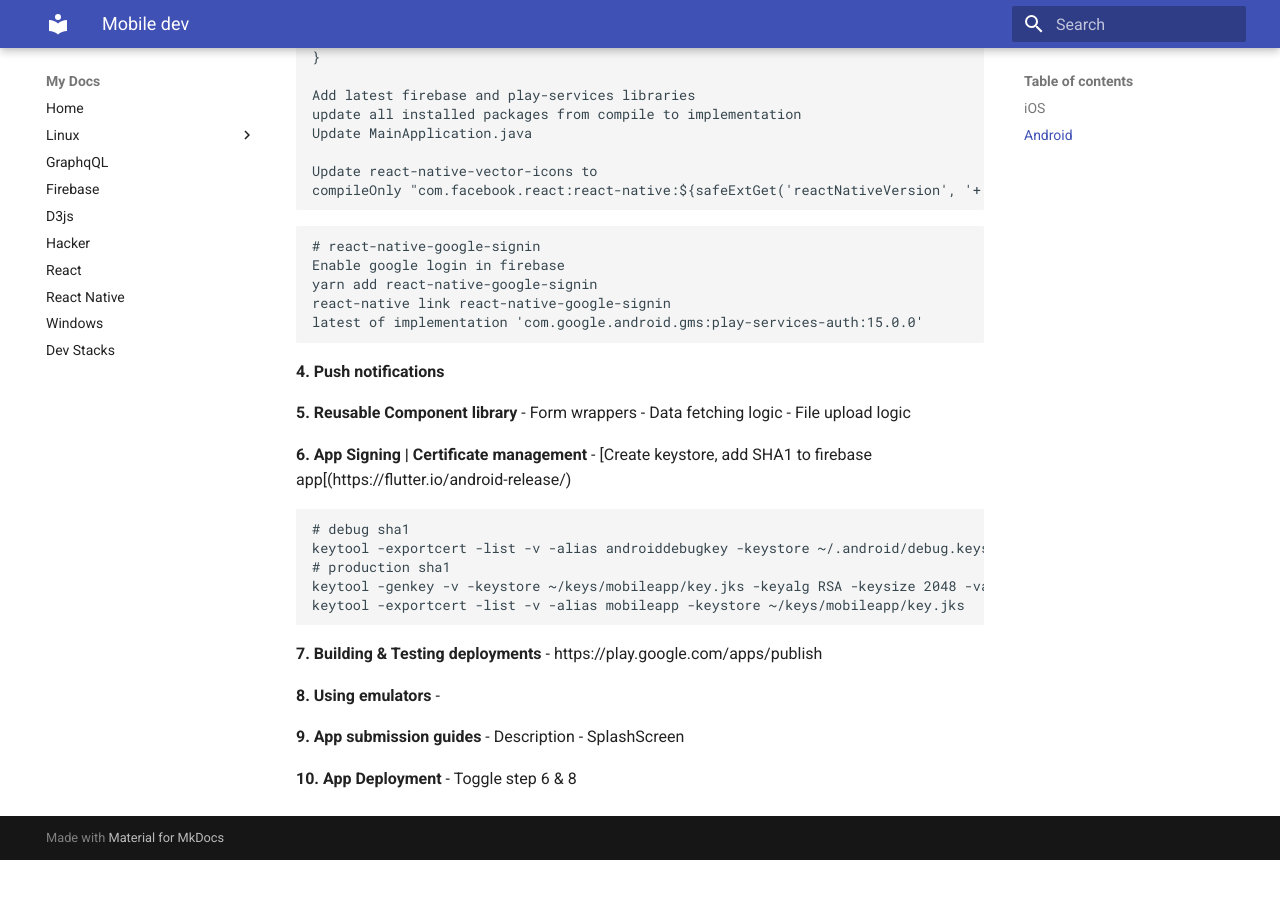
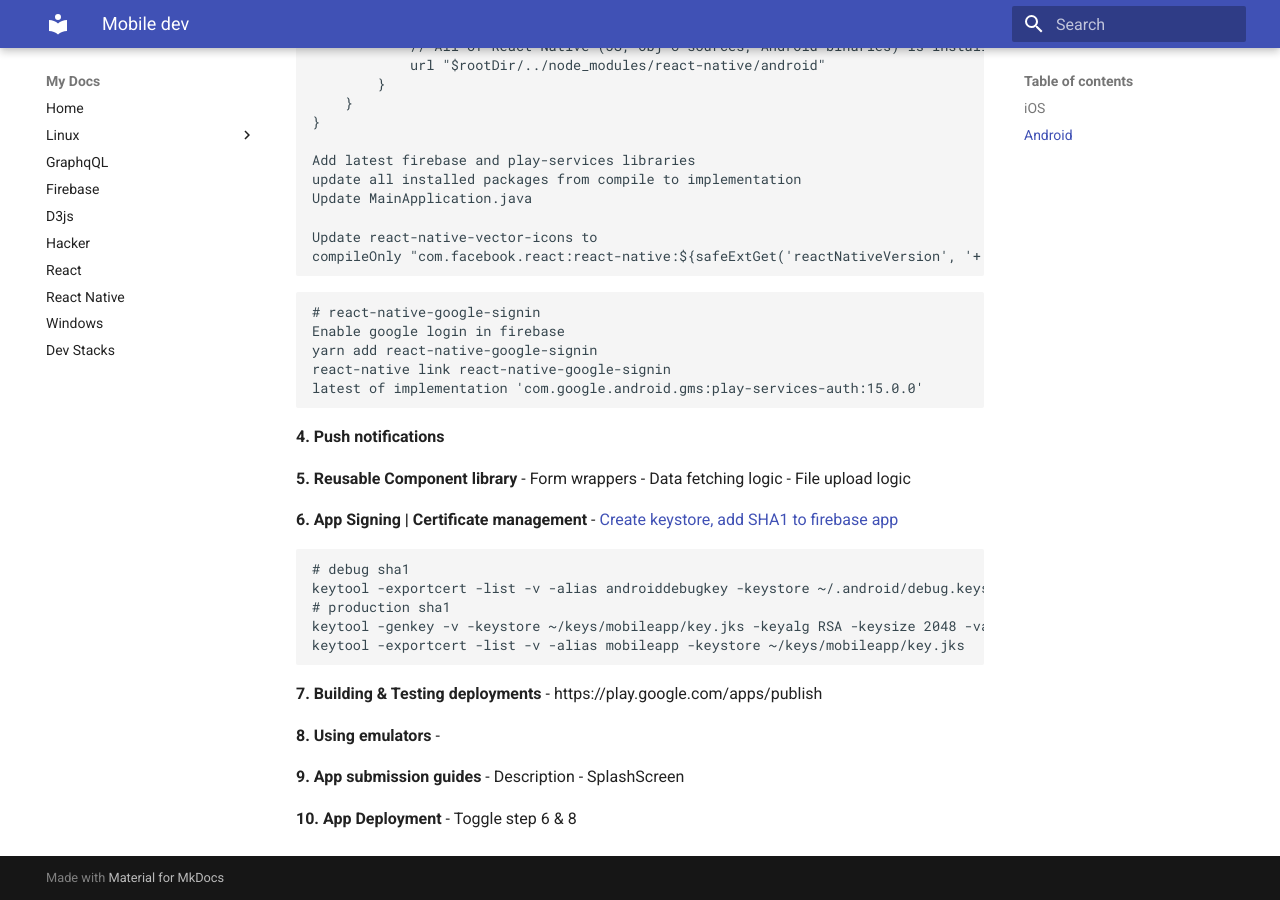
Before and after one commit to ajaymore/development-docs, an MkDocs documentation site: the page built from docs/mobile-dev.md, in a window 1280 px wide and 900 px high, scrolled down 2410 px. Built offline with MkDocs 1.6.1 and Material for MkDocs 9.7.7, drawn with Linux system fonts in a browser that asks for light colours; old or Windows-style settings are respelled for this version of MkDocs; before the commit the page ends 3270 px from its top, so only the background shows below that.

Commit message:
Update mobile-dev.md

````diff
--- a/docs/mobile-dev.md
+++ b/docs/mobile-dev.md
@@ -147,7 +150,7 @@
   - File upload logic
 
 **6. App Signing | Certificate management**
-  - [Create keystore, add SHA1 to firebase app[(https://flutter.io/android-release/)
+  - [Create keystore, add SHA1 to firebase app](https://flutter.io/android-release/)
 ```
 # debug sha1
 keytool -exportcert -list -v -alias androiddebugkey -keystore ~/.android/debug.keystore
````
Also changed, not shown: other parts of docs/mobile-dev.md (+3 -0 lines).
